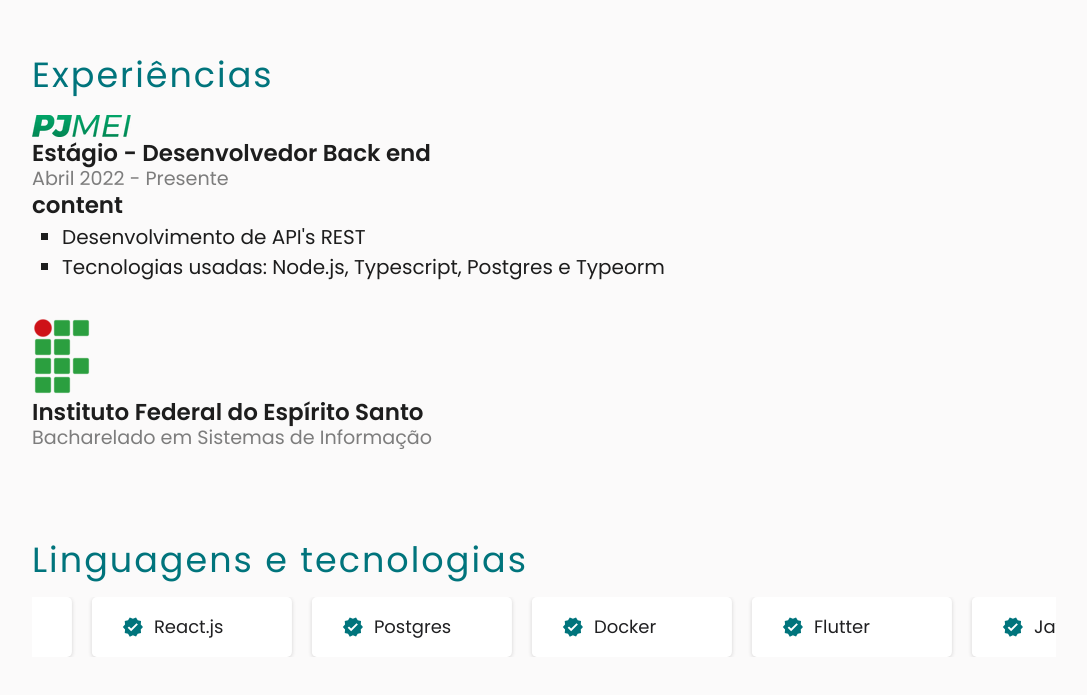
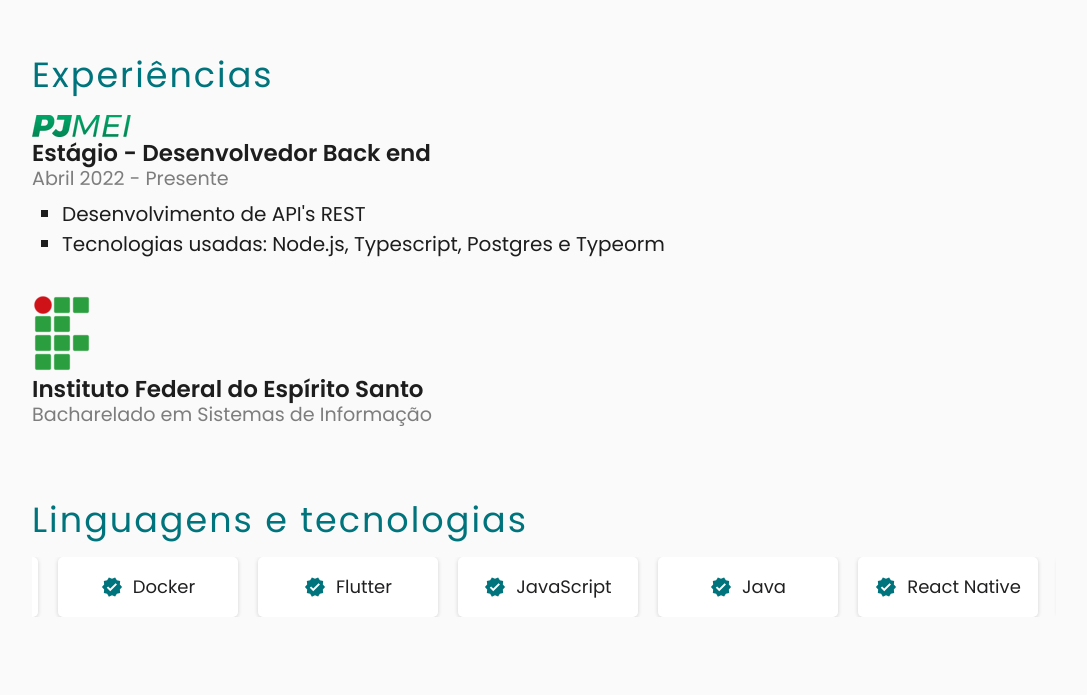
Before and after one commit to kaiquen/kaiquen.io, a React (Create React App) app: page / in a window 1280 px wide. Shown: the part 1643-2338 px from the top of the page, without its empty margins (96-1183 px from the left). Built offline with nearby package versions, Linux system fonts and the light colour scheme.

Commit message:
refactor experience

```diff
--- a/src/components/About/styles.module.scss
+++ b/src/components/About/styles.module.scss
@@ -4,11 +4,11 @@
     width: 80vw;
     min-height: 100vh;
     margin: 0 auto;
-    flex: 1;
     display: flex;
     align-items: center;
     justify-content: center;
     padding: 10rem 0;
+
     @include respond(phone) {
         flex-direction: column;
     }
--- a/src/components/Experience/index.tsx
+++ b/src/components/Experience/index.tsx
@@ -1,25 +1,53 @@
-import styles from './styles.module.scss';
-import {MdVerified} from 'react-icons/md'
+import styles from "./styles.module.scss";
+import {MdVerified} from "react-icons/md"
+import { motion } from "framer-motion";
 
+
+// 1440 - 1620 - 1800 - 2128
 const Experience = () => {
+    const width = window.screen.width;
+    let skillBox = 0;
+
+
+    (() =>  {
+        console.log(width);
+        width < 400
+        ? skillBox = 1540
+        : width < 900
+        ? skillBox = 1600
+        : width < 1200
+        ? skillBox = 1860
+        : width < 1500
+        ? skillBox = 2090
+        : width < 1700
+        ? skillBox = 2135
+        : width < 1800
+        ? skillBox = 2170
+        : skillBox = 2570
+        console.log(skillBox)
+        console.log(width - skillBox)
+    })();
+
+
+
     return (
         <div id="experience" className={styles.experience}>
-            <div className={styles.company}>
+            <div className={styles.container}>
                 <h1 className="heading__primary">Experiências</h1>
-                <div className={styles.content}>
+                <div className={styles.company}>
                     <a href="https://www.pjmei.app/"><img src="./assets/images/pjmei.webp" alt="" /></a>
-                    <div className={styles.bio}>
+                    <div className={styles.company__bio}>
                         <h1 className="heading__secondary">
                             Estágio - Desenvolvedor Back end
                             <small>Abril 2022 - Presente</small>
-                            content   </h1>
-                        <ul className={styles.info}>
-                            <li className={styles.item}>Desenvolvimento de API's REST</li>
-                            <li className={styles.item}>Tecnologias usadas: Node.js, Typescript, Postgres e Typeorm</li>
+                        </h1>
+                        <ul className={styles.company__info}>
+                            <li className={styles.company__item}>Desenvolvimento de API's REST</li>
+                            <li className={styles.company__item}>Tecnologias usadas: Node.js, Typescript, Postgres e Typeorm</li>
                         </ul>
                     </div>
                 </div>
-                <div className={styles.content}>
+                <div className={styles.company}>
                     <a href="https://www.ifes.edu.br/"><img src="./assets/images/ifes.png" alt="" /></a>
                     <div className={styles.bio}>
                         <h1 className="heading__secondary">
@@ -29,10 +57,20 @@ const Experience = () => {
                     </div>
                 </div>
             </div>
-            <div className={styles.skills}>
+            <div className={styles.container}>
                 <h1 className="heading__primary">Linguagens e tecnologias</h1>
-                <div className={styles.skills__box}>
-                    <ul>
+                <div className={styles.skills}>
+                    <motion.ul
+                        className={styles.skills__box}
+                        animate={{x: (width - skillBox)}}
+                        transition={{
+                            duration: 8,
+                            repeat: Infinity,
+                            repeatType: "reverse",
+                            repeatDelay: 1,
+                            ease: "linear"
+                        }}>
+
                         <li className={styles.skills__item}>
                             <MdVerified className={styles.skills__icon}/>
                             <p>Node.js</p>
@@ -70,7 +108,7 @@ const Experience = () => {
                             <MdVerified className={styles.skills__icon}/>
                             <p>Git</p>
                         </li>
-                    </ul>
+                    </motion.ul>
                 </div>
             </div>
         </div>
--- a/src/components/Experience/styles.module.scss
+++ b/src/components/Experience/styles.module.scss
@@ -1,28 +1,56 @@
+@import "../../global/styles.scss";
+
 .experience {
     width: 80vw;
     min-height: 100vh;
     margin: 0 auto;
     display: flex;
+    flex-direction: column;
     align-items: flex-start;
     justify-content: space-between;
     padding: 10rem 0;
-    flex-direction: column;
-    overflow: hidden;
+
+    @include  respond(tab-port) {
+        justify-content: space-around;
+    }
+
+    @include  respond(phone) {
+        justify-content: space-evenly;
+    }
+}
+
+.container {
+    width: 100%;
+    margin-bottom: 4rem;
 }
 
 .company {
-    margin-bottom: 4rem;
-}
-
-.content {
     a, a:link, a:visited {
         display: inline-block;
         font-size: 3rem;
         font-weight: 800;
         text-decoration: none;
     }
+
     &:not(:last-child) {
         margin-bottom: 4rem;
+    }
+
+    &__bio {
+        flex: 1;
+    }
+
+
+    &__info {
+        margin-top: 1rem;
+        margin-left: 3rem;
+        list-style:square;
+        line-height: 1;
+    }
+
+    &__item {
+        font-size: 2rem;
+        margin-bottom:1rem;
     }
 }
 
@@ -41,42 +69,26 @@
     }
 }
 
-.bio {
-    flex: 1;
-}
+.skills {
+    overflow: hidden;
 
-.info {
-    margin-top: 1rem;
-    margin-left: 3rem;
-    list-style:square;
-    line-height: 1;
-}
+    &__box {
+        width: 180rem;
+        display: flex;
+        align-content: stretch;
+    }
 
-.item {
-    font-size: 2rem;
-    margin-bottom:1rem;
-}
-
-.skills {
-    &__box {
-        ul {
-            width: 400vw;
-            display: flex;
-            overflow: hidden;
-            animation: scrollingX 8s linear infinite alternate;
-        }
-    }
     &__item {
+        flex-grow: 1;
+        flex-basis: 0;
         background-color: #fff;
         list-style: none;
         box-shadow: rgba(0, 0, 0, 0.16) 0px 1px 4px;
-        width: 20rem;
         height: 6rem;
         border-radius: .5rem;
         display: flex;
         align-items: center;
-        justify-content: flex-start;
-        padding-left: 3rem;
+        justify-content: center;
         margin: 0 1rem;
         p {
             font-size: 1.8rem;
@@ -91,13 +103,3 @@
         margin-right: 1rem;
     }
 }
-
-@keyframes scrollingX {
-    0% {
-        transform: translate3d(-63rem, 0, 0);
-    }
-
-    100% {
-        transform: translate3d(0, 0, 0);
-    }
-}
```
